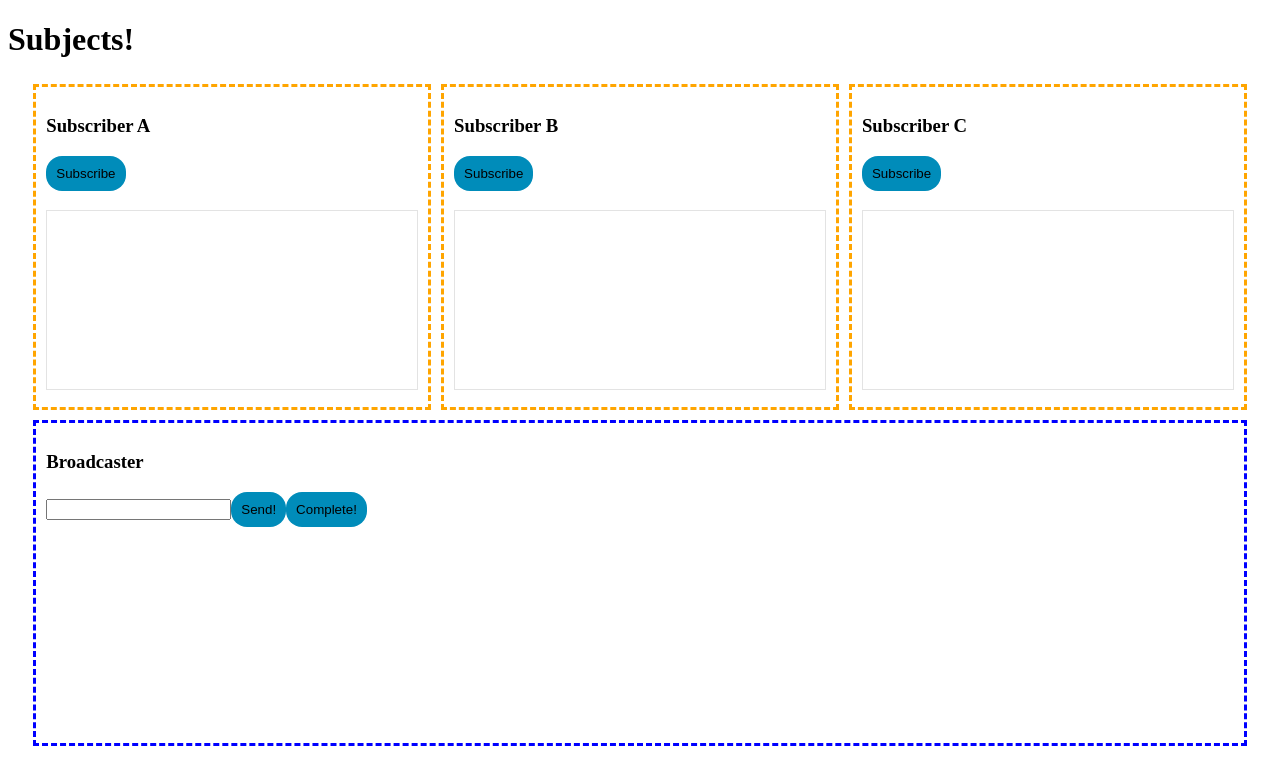
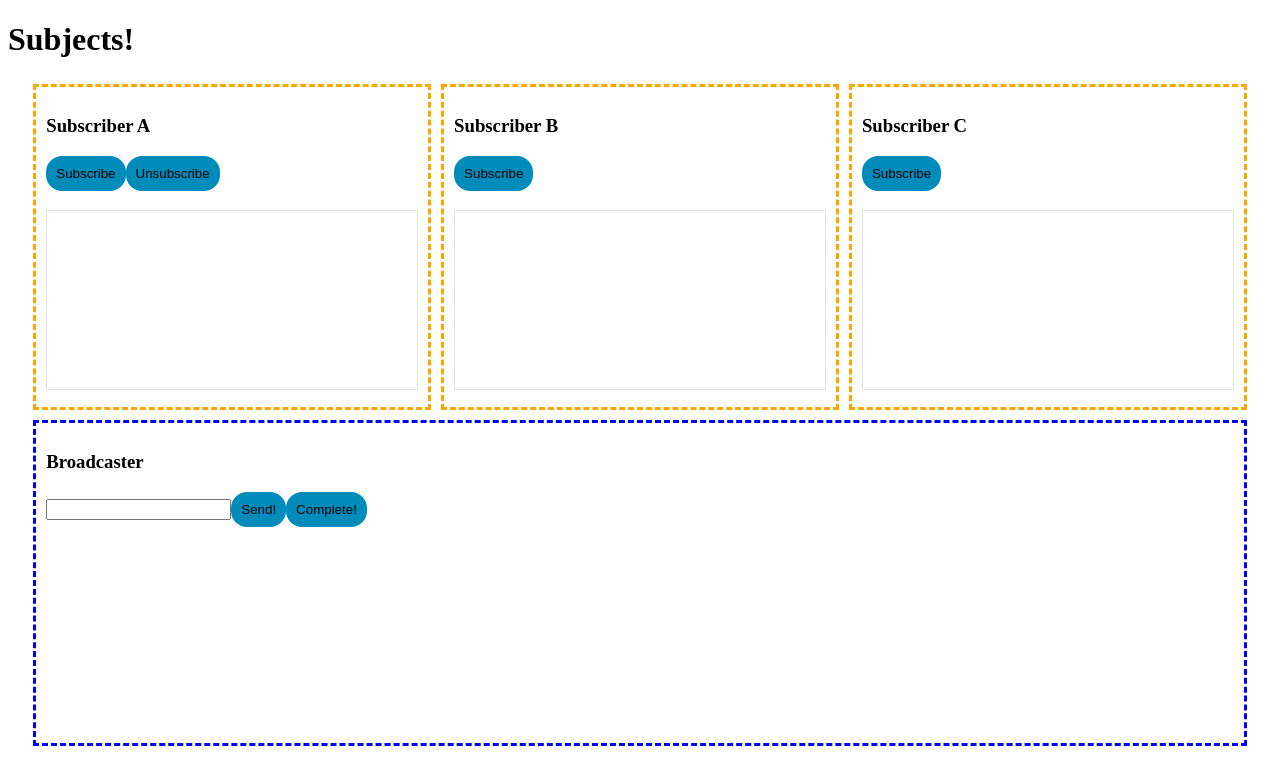
Before and after one commit to FJMentz/Frontend-summerschool, an Angular app: page / in a window 1280 px wide. Shown: the top 784 px of the page. Built offline with nearby package versions, Linux system fonts and the light colour scheme.

Commit message:
Demo done

```diff
--- a/src/app/subjects/subjects.component.html
+++ b/src/app/subjects/subjects.component.html
@@ -5,7 +5,7 @@
   <div class="subscriber">
     <h3>Subscriber A</h3>
     <button type="button" class="btn" (click)="subscribeA()">Subscribe</button>
-    <!--    <button type="button" class="btn" (click)="unsubscribeA()">Unsubscribe</button>-->
+        <button type="button" class="btn" (click)="unsubscribeA()">Unsubscribe</button>
     <app-logger [list]="listA"></app-logger>
   </div>
 
@@ -23,7 +23,7 @@
 
   <div class="broadcaster">
     <h3>Broadcaster</h3>
-    <input type="text" [(ngModel)]="input">
+    <input type="text" [(ngModel)]="input" (ngModelChange)="inputChanged()">
     <button type="button" class="btn" (click)="send()">Send!</button>
     <button type="button" class="btn" (click)="complete()">Complete!</button>
   </div>
--- a/src/app/subjects/subjects.component.ts
+++ b/src/app/subjects/subjects.component.ts
@@ -65,4 +65,9 @@ export class SubjectsComponent {
     });
   }
 
+
+  // --------------- EXTRA -----------------
+  inputChanged() {
+    // console.log(this.input);
+  }
 }
```
